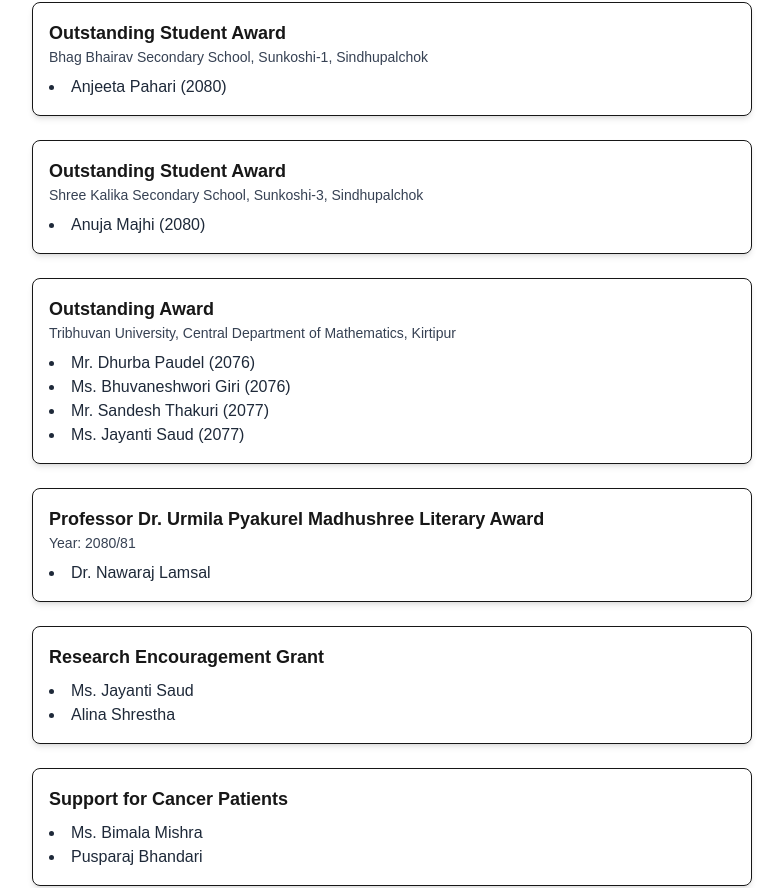
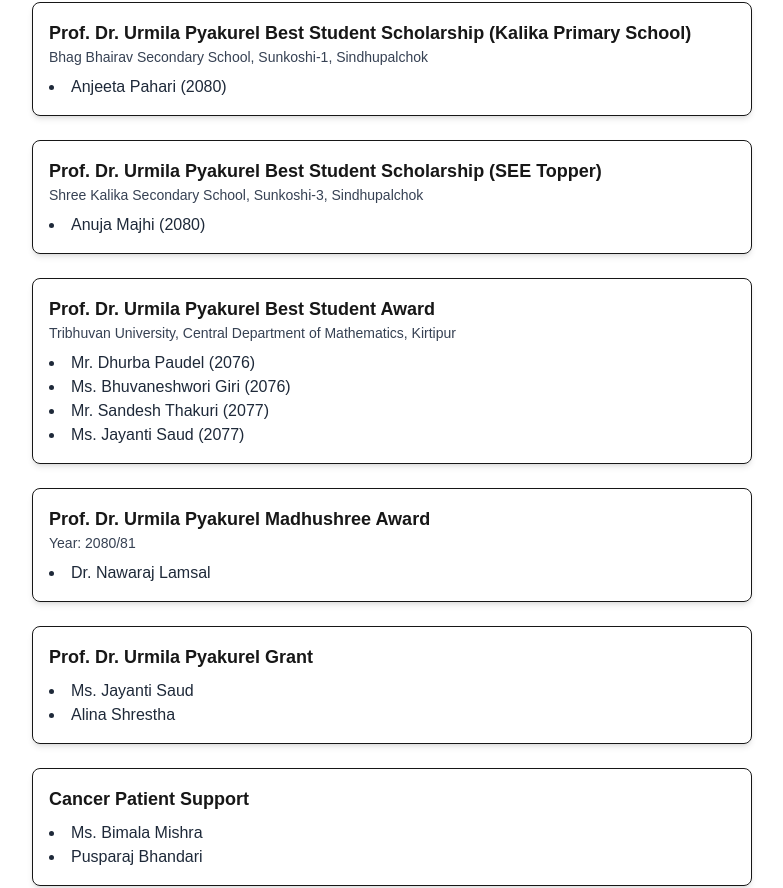
Before and after one commit to upma2080/upma2080.github.io, a Next.js app: page /scholarshipsAwardsSupports/2080 in a window 1280 px wide. Shown: the part 284-1172 px from the top of the page, without its empty margins (248-1031 px from the left). Built offline with nearby package versions, Linux system fonts and the light colour scheme.

Commit message:
rules-awards

```diff
--- a/src/app/scholarshipsAwardsSupports/2080/page.tsx
+++ b/src/app/scholarshipsAwardsSupports/2080/page.tsx
@@ -2,17 +2,17 @@
 
 const awardsData = [
   {
-    category: "Outstanding Student Award",
+    category: "Prof. Dr. Urmila Pyakurel Best Student Scholarship (Kalika Primary School)",
     institution: "Bhag Bhairav Secondary School, Sunkoshi-1, Sindhupalchok",
     recipients: ["Anjeeta Pahari (2080)"]
   },
   {
-    category: "Outstanding Student Award",
+    category: "Prof. Dr. Urmila Pyakurel Best Student Scholarship (SEE Topper)",
     institution: "Shree Kalika Secondary School, Sunkoshi-3, Sindhupalchok",
     recipients: ["Anuja Majhi (2080)"]
   },
   {
-    category: "Outstanding Award",
+    category: "Prof. Dr. Urmila Pyakurel Best Student Award",
     institution: "Tribhuvan University, Central Department of Mathematics, Kirtipur",
     recipients: [
       "Mr. Dhurba Paudel (2076)",
@@ -22,16 +22,16 @@
     ]
   },
   {
-    category: "Professor Dr. Urmila Pyakurel Madhushree Literary Award",
+    category: "Prof. Dr. Urmila Pyakurel Madhushree Award",
     year: "2080/81",
     recipients: ["Dr. Nawaraj Lamsal"]
   },
   {
-    category: "Research Encouragement Grant",
+    category: "Prof. Dr. Urmila Pyakurel Grant",
     recipients: ["Ms. Jayanti Saud", "Alina Shrestha"]
   },
   {
-    category: "Support for Cancer Patients",
+    category: "Cancer Patient Support",
     recipients: ["Ms. Bimala Mishra", "Pusparaj Bhandari"]
   }
 ];
```
